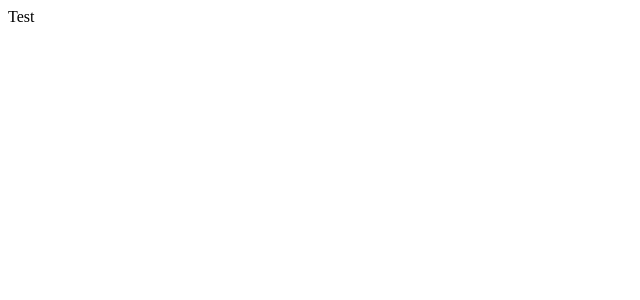
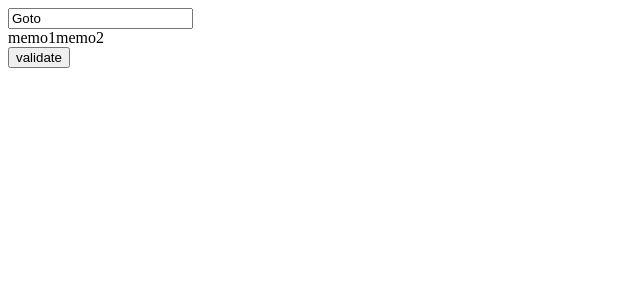
Before and after one commit to yasu-s/vue-zod-sample, a Vue app: page / in a window 1280 px wide. Shown: the top 300 px of the page, without its empty margins (0-640 px from the left). Built offline with nearby package versions, Linux system fonts and the light colour scheme.

Commit message:
サンプル実装

```diff
--- a/src/App.vue
+++ b/src/App.vue
@@ -1,5 +1,57 @@
+<script setup lang="ts">
+import { reactive } from 'vue'
+import { StateSchema, StateError } from './validation'
+
+/** 入力Form */
+const state = reactive({
+  account: {
+    id: 1,
+    name: 'Goto',
+    memos: ['memo1', 'memo2'],
+  },
+})
+
+const errorState = reactive<StateError>({
+  _errors: [],
+})
+
+/** バリデーション */
+function validate() {
+  const result = StateSchema.safeParse(state)
+
+  if (result.success) {
+    errorState._errors = []
+  } else {
+    const error = result.error.format()
+    errorState.account = error.account
+    console.log(result.error)
+  }
+}
+</script>
+
 <template>
-  <div>Test</div>
+  <div class="App">
+    <div class="App__Form">
+      <input v-model="state.account.name" type="text" />
+      <div>
+        <template v-for="(item, index) of state.account.memos" :key="index">
+          <span>{{ item }}</span>
+        </template>
+      </div>
+      <div class="App__ErrorMessages">
+        <template v-for="(item, index) of errorState.account?.name?._errors" :key="index">
+          <span>{{ item }}</span>
+        </template>
+      </div>
+    </div>
+    <div class="App__ButtonPanel">
+      <button @click="validate()">validate</button>
+    </div>
+  </div>
 </template>
 
-<style scoped></style>
+<style scoped>
+.App__ErrorMessages {
+  color: red;
+}
+</style>
--- /dev/null
+++ b/src/validation.ts
@@ -0,0 +1,18 @@
+import { z } from 'zod'
+
+/** zod定義 - Memo */
+export const MemoArraySchema = z.string().array().max(1)
+
+/** zod定義 - Account */
+export const AccountSchema = z.object({
+  name: z.string().trim().min(1, '文字を入力してください'),
+  memos: MemoArraySchema,
+})
+
+/** zod定義 - State */
+export const StateSchema = z.object({
+  account: AccountSchema,
+})
+
+/** エラー定義 - State */
+export type StateError = z.inferFormattedError<typeof StateSchema>
```
Also changed, not shown: tsconfig.json (+10 -1 lines).
